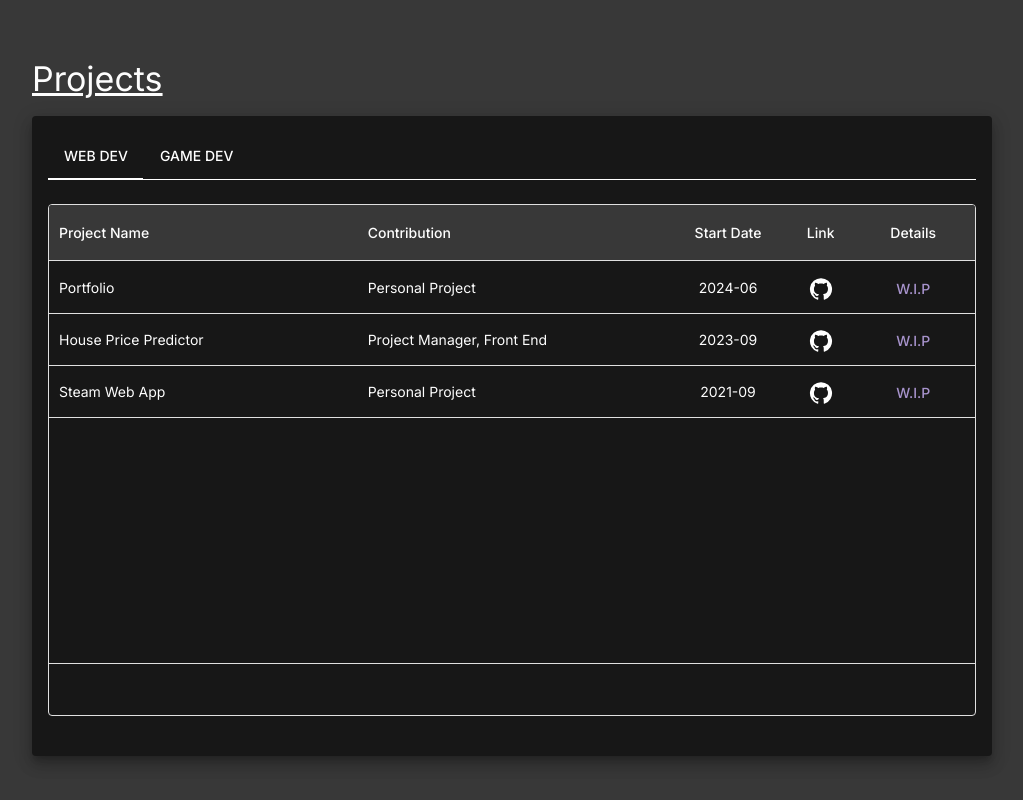
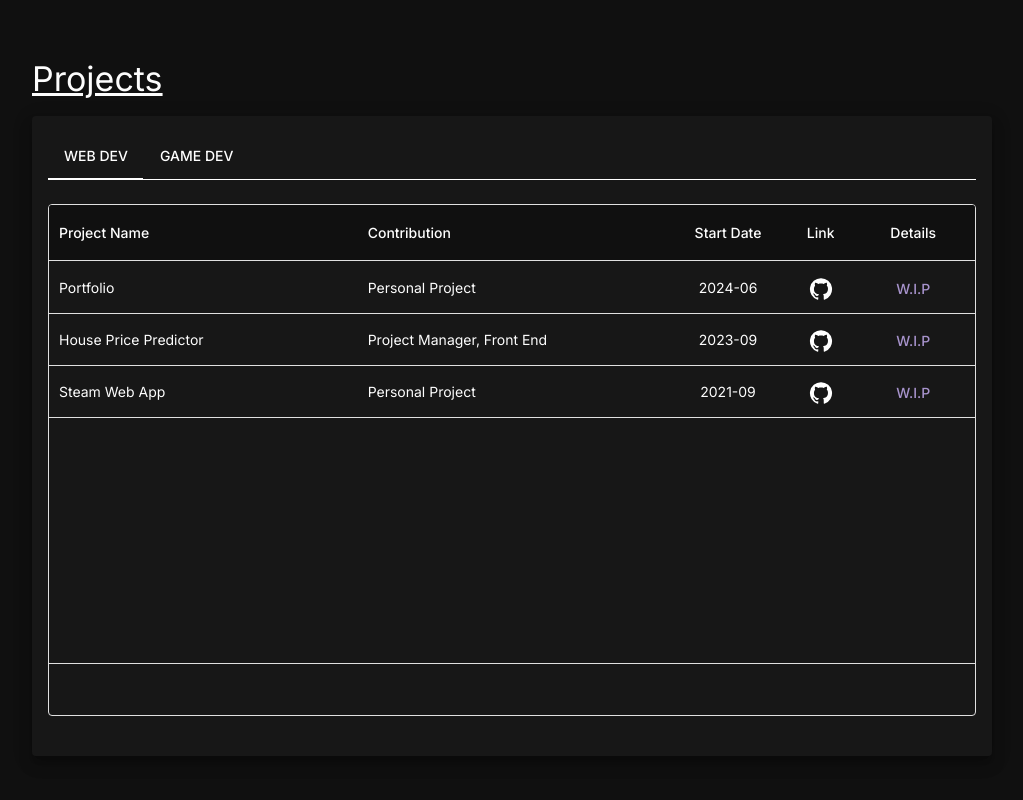
Before and after one commit to rgreenan55/RobertGreenanPortfolio, a React (Vite) app: page / in a window 1280 px wide. Shown: the part 3103-3903 px from the top of the page, without its empty margins (128-1151 px from the left). Built offline with nearby package versions, Linux system fonts and the light colour scheme.

Commit message:
Improvements

```diff
--- a/src/Themes.tsx
+++ b/src/Themes.tsx
@@ -4,7 +4,7 @@ import React from "react";
 const lightTheme = createTheme({
     palette: {
         primary: { main: '#ffffff', contrastText: '#171717' },
-        secondary: { main: '#673ab7' },
+        secondary: { main: '#6030b0' },
     },
     typography: {
         fontFamily: '"Inter"',
@@ -36,7 +36,7 @@ const darkTheme = createTheme({
         secondary: { main: '#a793cc' },
         error: { main: '#e57373' },
         background: {
-            default: '#383838',
+            default: '#101010',
             paper: '#171717',
         },
         text: { primary: '#fdfdfd' },
--- a/src/components/ProjectsTable.tsx
+++ b/src/components/ProjectsTable.tsx
@@ -24,10 +24,7 @@ const DetailsButton = (params : GridRenderCellParams) => {
 }
 
 const LinkButton = (params : GridRenderCellParams) => {
-    const onClick = () => {
-        if (params.value) window.open(params.value, '_blank')
-    }
-
+    const onClick = () => { if (params.value) window.open(params.value, '_blank') }
     return (
         <IconButton onClick={onClick} disabled={!params.value} style={{ width: '100%', height: '100%', borderRadius: 0 }}>
             {params.value ? <GitHub /> : <LinkOff />}
@@ -52,7 +49,7 @@ const ProjectsTable = ({ value, headers = defaultHeaders, rows = [] } : Props) =
                     '& .MuiDataGrid-cell[data-field="details"]': { padding: 0 },            // Remove Padding from Button Cell
                     '& .MuiDataGrid-cell[data-field="link"]': { padding: 0 },
                     '& .MuiDataGrid-cell:focus-within': { outline: 'none !important' },     // Removes Border Hover Color (was same as background)
-                    '& .MuiDataGrid-columnSeparator': { display: 'none' },
+                    '& .MuiDataGrid-columnSeparator': { display: 'none' },                  // Removes Column Seperator
                 }}
             />
         </TabPanel>
@@ -61,6 +58,7 @@ const ProjectsTable = ({ value, headers = defaultHeaders, rows = [] } : Props) =
 
 export default ProjectsTable;
 
+// Headers
 const defaultHeaders : GridColDef<any>[] = [
     { field: 'projectName', headerName: 'Project Name', flex: 5 },
     { field: 'contribution', headerName: 'Contribution', flex: 5, },
--- a/src/sections/Projects.tsx
+++ b/src/sections/Projects.tsx
@@ -15,11 +15,13 @@ const Projects = () => {
         <SectionContainer sectionHeader={<SectionHeader headerTitle="Projects" />} height='80vh' maxHeight='740px'>
             <Paper sx={{ p: '16px', height: '100%' }}>
                 <TabContext value={tab}>
+
                     <Box sx={{ borderBottom: 1, borderColor: textColor, height: '48px' }}>
                         <TabList onChange={(_, newTab) => setTab(newTab)} TabIndicatorProps={{ style: { backgroundColor: textColor }}}>
                             {project_tabs.map((tab,i) => (<Tab label={tab.title} value={`${i+1}`} sx={{ color: textColor + ' !important' }} />))}
                         </TabList>
                     </Box>
+
                     {project_tabs.map((tab,i) => (<ProjectsTable value={`${i+1}`} rows={tab.rows} />))}
                 </TabContext>
             </Paper>
```
